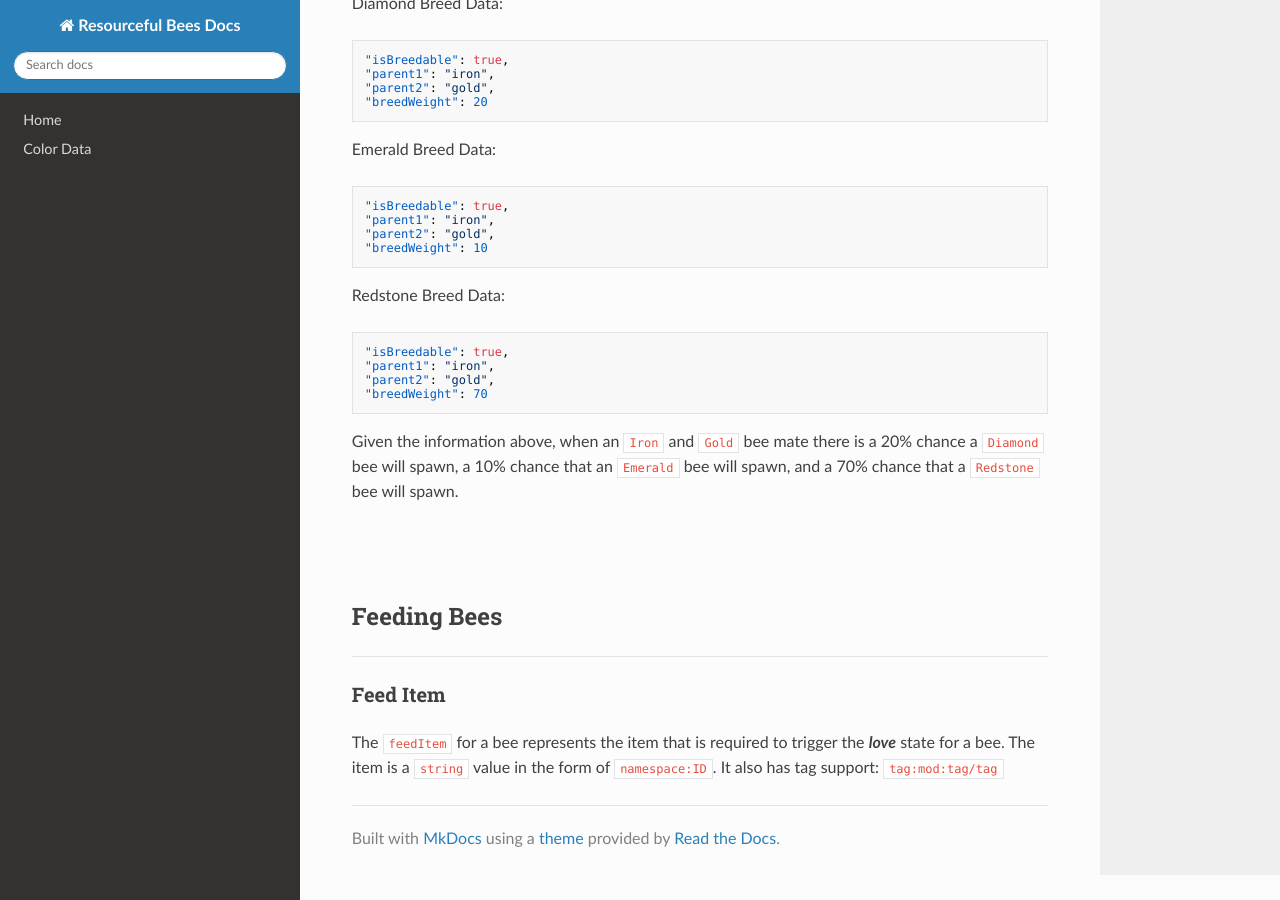
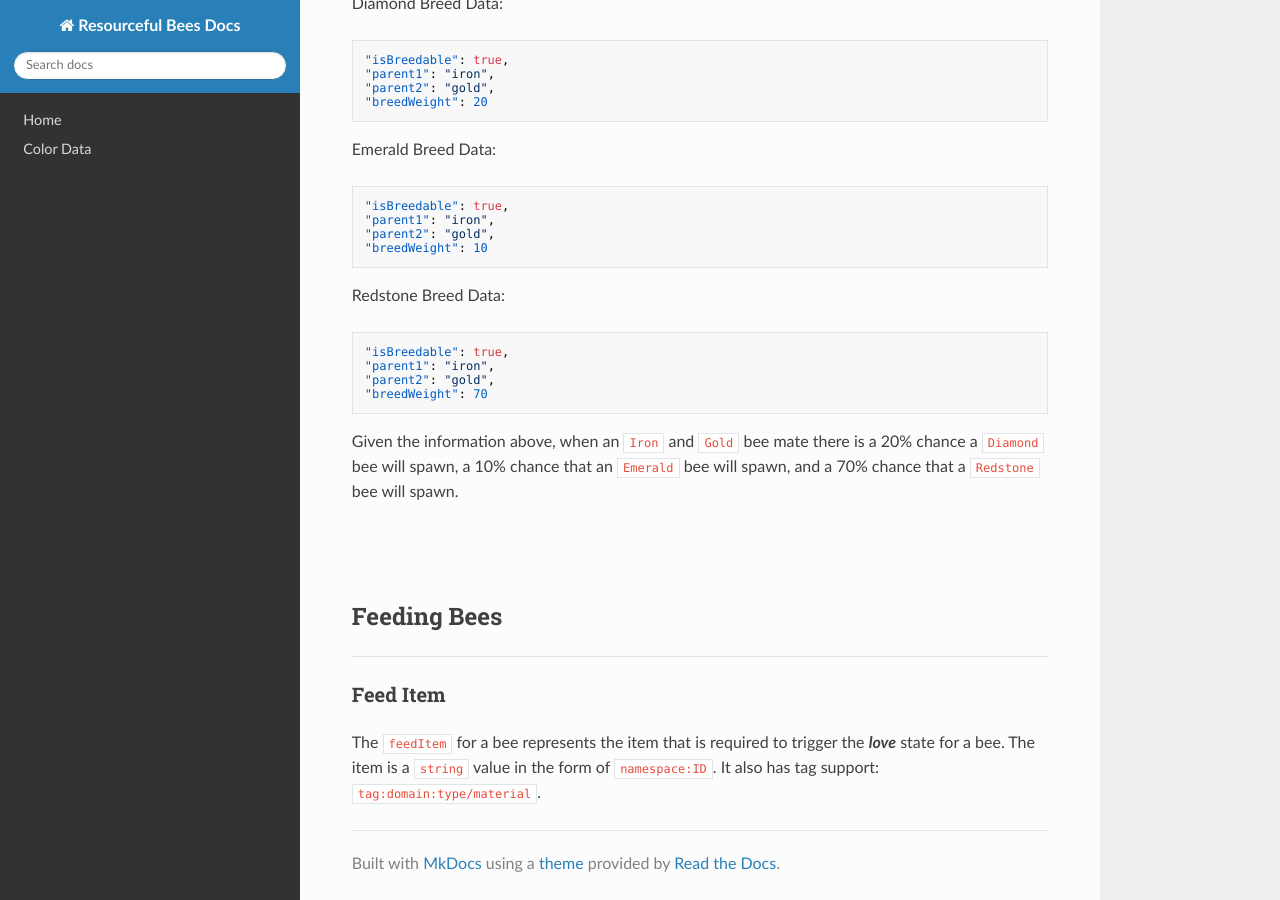
Before and after one commit to Team-Resourceful/ResourcefulBeesDocs, an MkDocs documentation site: the page built from docs/bee_data/breed_data.md, in a window 1280 px wide and 900 px high, scrolled down 1571 px. Built offline with MkDocs 1.6.1, drawn with Linux system fonts in a browser that asks for light colours; nearby versions of some CDN libraries.

Commit message:
docs/bee_data/breed_data.md updated from https://stackedit.io/

```diff
--- a/docs/bee_data/breed_data.md
+++ b/docs/bee_data/breed_data.md
@@ -86,9 +86,9 @@ Given the information above, when an `Iron` and `Gold` bee mate there is a 20% c
 
 ### **Feed Item**
 
-The `feedItem` for a bee represents the item that is required to trigger the _**love**_ state for a bee. The item is a `string` value  in the form of `namespace:ID`. It also has tag support: `tag:mod:tag/tag`
+The `feedItem` for a bee represents the item that is required to trigger the _**love**_ state for a bee. The item is a `string` value  in the form of `namespace:ID`. It also has tag support: `tag:domain:type/material`.
 <!--stackedit_data:
-eyJoaXN0b3J5IjpbLTE5MzQwMTE0MjgsLTE5OTI5NDU0MTgsLT
-ExMTM5Nzg4MTAsMTA3ODA1MDUyLC03NTM5MTczMDEsODEwMDE3
-NzE5XX0=
+eyJoaXN0b3J5IjpbMTIzNDk1MDI5OSwtMTk5Mjk0NTQxOCwtMT
+ExMzk3ODgxMCwxMDc4MDUwNTIsLTc1MzkxNzMwMSw4MTAwMTc3
+MTldfQ==
 -->
```
